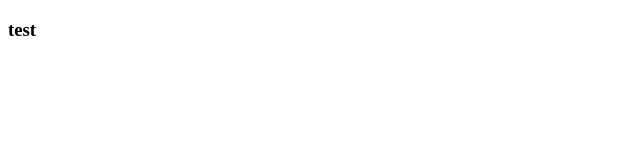
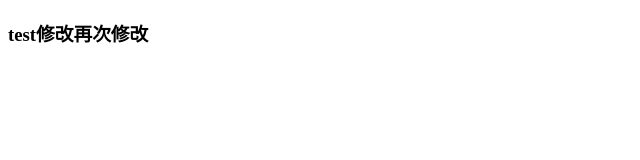
Before and after one commit to lling2/Git_study, a plain HTML site: page test.html in a window 1280 px wide. Shown: the whole page, without its empty margins (0-640 px from the left). Drawn offline with Linux system fonts and the light colour scheme.

Commit message:
修改test

```diff
--- a/test.html
+++ b/test.html
@@ -5,6 +5,6 @@
     <title>test</title>
 </head>
 <body>
-<h3>test</h3>
+<h3>test修改再次修改</h3>
 </body>
 </html>
```
